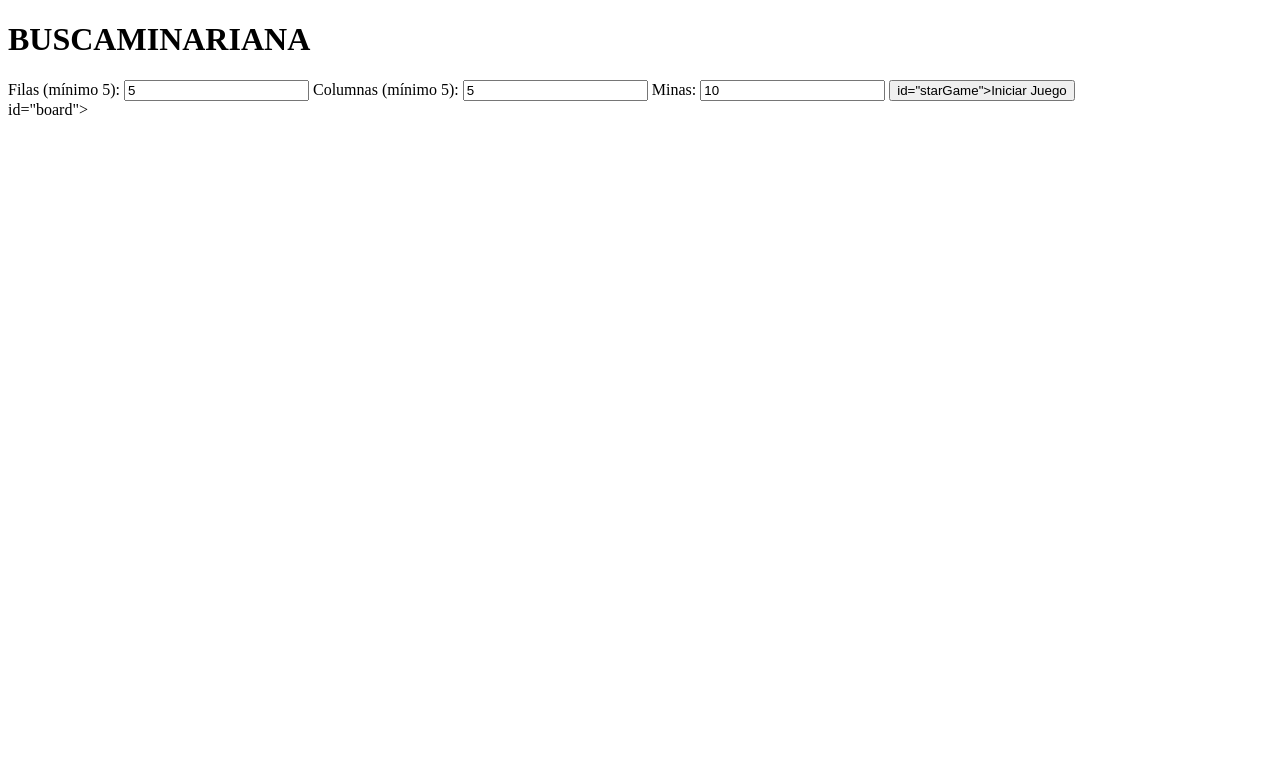
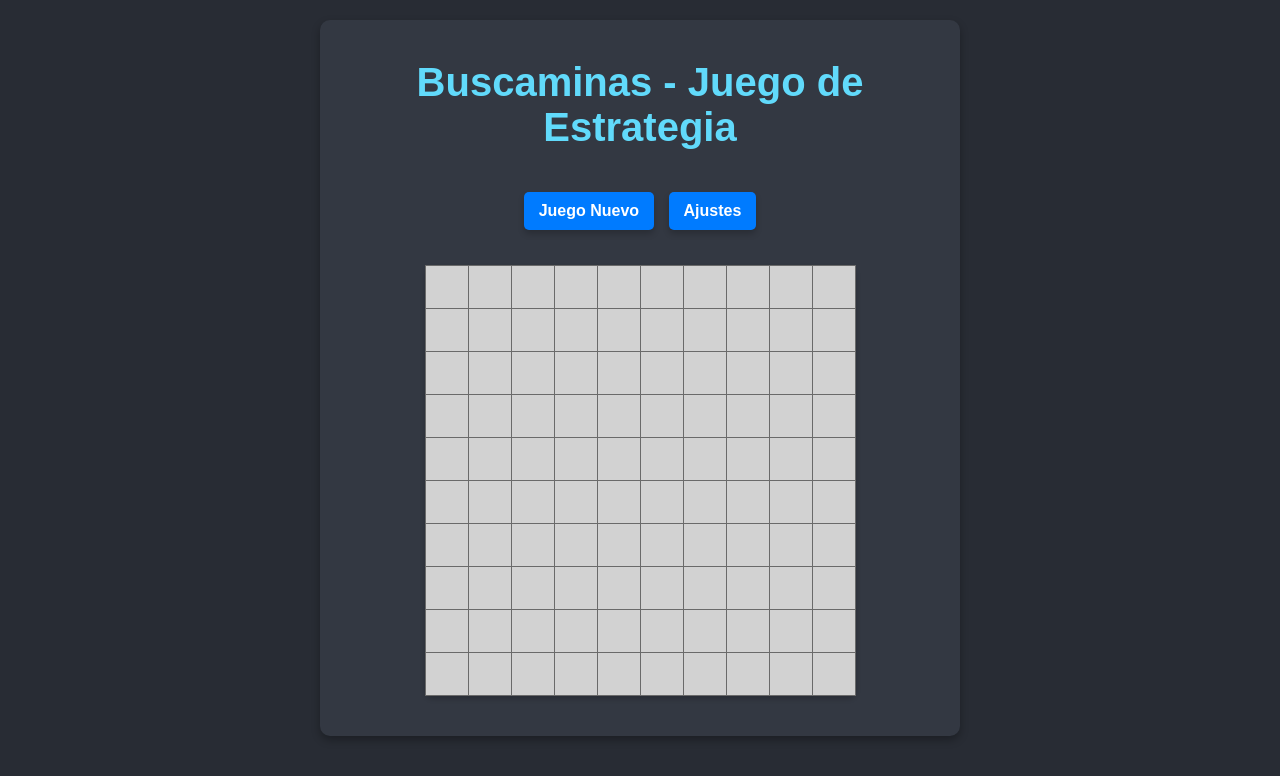
Before and after one commit to AngelIbangovichCamachoCarrion/BUSCAMINAS, a plain HTML site: page index.html in a window 1280 px wide. Drawn offline with Linux system fonts and the light colour scheme.

Commit message:
diseño y acciones listas

```diff
--- a/index.html
+++ b/index.html
@@ -1,26 +1,190 @@
 <!DOCTYPE html>
 <html lang="en">
+
 <head>
-    <meta charset="UTF-8">
-    <meta name="viewport" content="width=device-width, initial-scale=1.0">
-    <title>BUSCAMINARIANA</title>
-    <link rel="stylesheet" href="style.css">
+  <meta charset="UTF-8">
+  <title>Buscaminas</title>
+  <link rel="stylesheet" href="styles.css">
+  <link rel="stylesheet" href="https://cdnjs.cloudflare.com/ajax/libs/font-awesome/5.15.4/css/all.min.css">
 </head>
-<body>
-    <H1>BUSCAMINARIANA</H1>
-    <div id = "config">
-        <label for="rows">Filas (mínimo 5):</label>
-        <input type="number" id="rows" min="5" value="5">
 
-        <label for="cols">Columnas (mínimo 5):</label>
-        <input type="number" id="cols" min="5" value="5">
+<body oncontextmenu="return false">
+  <div id="contenedor">
+    <h1>Buscaminas - Juego de Estrategia</h1> <!-- Título en el fondo de la página -->
 
-        <label for="mines">Minas:</label>
-        <input type="number" id="mines" value="10">
+    <div id="juego-nuevo">
+      Juego Nuevo
+    </div>
 
-        <button>id="starGame">Iniciar Juego</button>
+    <div id="Ajustes">
+      Ajustes
     </div>
-    <div>id="board"></div>
-    <script src="script.js"></script>
+
+    <table id="tablero">
+    </table>
+
+    <script>
+      let filas = 10;
+      let columnas = 10;
+      let minas = 20;
+      let tablero = [];
+
+      let primerMovimiento = true;
+      let juegoTerminado = false;
+
+      function nuevoJuego() {
+        juegoTerminado = false;
+        primerMovimiento = true;
+        tablero = generarTablero(filas, columnas, minas);
+        actualizarTablero();
+      }
+
+      function generarTablero(filas, columnas, minas) {
+        let tablero = [];
+        // Inicializar tablero vacío
+        for (let i = 0; i < filas; i++) {
+          tablero[i] = [];
+          for (let j = 0; j < columnas; j++) {
+            tablero[i][j] = {
+              valor: 0,
+              descubierto: false,
+              marcado: false,
+              mina: false
+            };
+          }
+        }
+        // Colocar minas aleatoriamente
+        let minasColocadas = 0;
+        while (minasColocadas < minas) {
+          let x = Math.floor(Math.random() * filas);
+          let y = Math.floor(Math.random() * columnas);
+          if (!tablero[x][y].mina) {
+            tablero[x][y].mina = true;
+            minasColocadas++;
+          }
+        }
+        // Calcular valores de las celdas
+        for (let i = 0; i < filas; i++) {
+          for (let j = 0; j < columnas; j++) {
+            if (!tablero[i][j].mina) {
+              let count = 0;
+              for (let dx = -1; dx <= 1; dx++) {
+                for (let dy = -1; dy <= 1; dy++) {
+                  let nx = i + dx;
+                  let ny = j + dy;
+                  if (nx >= 0 && nx < filas && ny >= 0 && ny < columnas && tablero[nx][ny].mina) {
+                    count++;
+                  }
+                }
+              }
+              tablero[i][j].valor = count;
+            }
+          }
+        }
+        return tablero;
+      }
+
+      function actualizarTablero() {
+        let tablaHTML = document.getElementById("tablero");
+        tablaHTML.innerHTML = "";
+        for (let i = 0; i < filas; i++) {
+          let fila = document.createElement("tr");
+          for (let j = 0; j < columnas; j++) {
+            let celda = document.createElement("td");
+            celda.dataset.x = i;
+            celda.dataset.y = j;
+            celda.addEventListener("click", descubrirCelda);
+            celda.addEventListener("contextmenu", marcarCelda);
+            if (tablero[i][j].descubierto) {
+              if (tablero[i][j].mina) {
+                celda.innerHTML = '<i class="fas fa-bomb"></i>';
+              } else if (tablero[i][j].valor > 0) {
+                celda.textContent = tablero[i][j].valor;
+              }
+            } else if (tablero[i][j].marcado) {
+              celda.textContent = "!";
+              celda.classList.add("bandera");
+            }
+            fila.appendChild(celda);
+          }
+          tablaHTML.appendChild(fila);
+        }
+      }
+
+      function descubrirCelda(event) {
+        if (juegoTerminado) {
+          return;
+        }
+
+        let x = parseInt(event.target.dataset.x);
+        let y = parseInt(event.target.dataset.y);
+        if (!tablero[x][y].descubierto && !tablero[x][y].marcado) {
+          if (primerMovimiento) {
+            // Si es el primer movimiento y la casilla es una mina, reubicar la mina
+            while (tablero[x][y].mina) {
+              nuevoJuego();
+            }
+            primerMovimiento = false;
+          }
+          tablero[x][y].descubierto = true;
+          if (tablero[x][y].mina) {
+            // Mostrar todas las minas y marcar la casilla actual
+            for (let i = 0; i < filas; i++) {
+              for (let j = 0; j < columnas; j++) {
+                if (tablero[i][j].mina) {
+                  tablero[i][j].descubierto = true;
+                }
+              }
+            }
+            tablero[x][y].descubierto = "boom";
+            juegoTerminado = true;
+          } else {
+            if (tablero[x][y].valor === 0) {
+              // Descubrir celdas adyacentes si el valor es 0
+              for (let dx = -1; dx <= 1; dx++) {
+                for (let dy = -1; dy <= 1; dy++) {
+                  let nx = x + dx;
+                  let ny = y + dy;
+                  if (nx >= 0 && nx < filas && ny >= 0 && ny < columnas && !tablero[nx][ny].descubierto) {
+                    descubrirCelda({
+                      target: {
+                        dataset: {
+                          x: nx,
+                          y: ny
+                        }
+                      }
+                    });
+                  }
+                }
+              }
+            }
+          }
+          actualizarTablero();
+        }
+      }
+
+      function marcarCelda(event) {
+        event.preventDefault(); // Evitar menú contextual
+        let x = parseInt(event.target.dataset.x);
+        let y = parseInt(event.target.dataset.y);
+        if (!tablero[x][y].descubierto) {
+          tablero[x][y].marcado = !tablero[x][y].marcado;
+          actualizarTablero();
+        }
+      }
+
+      document.getElementById("juego-nuevo").addEventListener("click", nuevoJuego);
+      document.getElementById("Ajustes").addEventListener("click", () => {
+        filas = prompt("Número de filas:");
+        columnas = prompt("Número de columnas:");
+        minas = prompt("Número de minas:");
+        nuevoJuego();
+      });
+
+      nuevoJuego();
+
+    </script>
+  </div>
 </body>
+
 </html>
--- /dev/null
+++ b/styles.css
@@ -0,0 +1,138 @@
+body {
+    font-family: 'Arial', sans-serif;
+    background-color: #282c34;
+    color: #f0f0f0;
+    text-align: center;
+    margin: 0;
+    padding: 0;
+}
+
+h1 {
+    color: #61dafb;
+    font-size: 2.5em;
+    margin-top: 20px;
+    animation: fadeIn 1.5s ease-in-out;
+}
+
+#contenedor {
+    margin: 20px auto;
+    width: 70%;
+    max-width: 600px;
+    text-align: center;
+    background: #333842;
+    padding: 20px;
+    border-radius: 10px;
+    box-shadow: 0 4px 8px rgba(0, 0, 0, 0.3);
+    animation: fadeIn 1.5s ease-in-out;
+}
+
+table {
+    border-collapse: collapse;
+    margin: 20px auto;
+}
+
+td {
+    border: 1px solid #6a6a6a;
+    width: 40px;
+    height: 40px;
+    text-align: center;
+    font-size: 18px;
+    color: #333;
+    background-color: #d2d2d2;
+    cursor: pointer;
+    transition: all 0.3s ease;
+}
+
+td:hover {
+    background-color: #bbb;
+    transform: scale(1.1);
+}
+
+.boom {
+    background-color: #ff4c4c !important;
+    color: white;
+    font-weight: bold;
+    animation: shake 0.3s;
+}
+
+.bandera {
+    color: red;
+    font-weight: bold;
+}
+
+#juego-nuevo,
+#Ajustes {
+    padding: 10px 15px;
+    margin: 15px 5px;
+    cursor: pointer;
+    display: inline-block;
+    background-color: #007bff;
+    color: white;
+    font-weight: bold;
+    border-radius: 5px;
+    box-shadow: 0 4px 6px rgba(0, 0, 0, 0.2);
+    transition: all 0.3s ease;
+}
+
+#juego-nuevo:hover,
+#Ajustes:hover {
+    background-color: #0056b3;
+    transform: scale(1.05);
+    box-shadow: 0 6px 10px rgba(0, 0, 0, 0.3);
+}
+
+#tablero {
+    background-color: #ddd;
+    padding: 10px;
+    border-radius: 8px;
+    box-shadow: 0 3px 5px rgba(0, 0, 0, 0.2);
+    transition: all 0.3s ease;
+}
+
+/* Animaciones */
+@keyframes fadeIn {
+    0% {
+        opacity: 0;
+        transform: translateY(-20px);
+    }
+    100% {
+        opacity: 1;
+        transform: translateY(0);
+    }
+}
+
+@keyframes shake {
+    0% {
+        transform: translate(1px, 1px) rotate(0deg);
+    }
+    10% {
+        transform: translate(-1px, -2px) rotate(-1deg);
+    }
+    20% {
+        transform: translate(-3px, 0px) rotate(1deg);
+    }
+    30% {
+        transform: translate(3px, 2px) rotate(0deg);
+    }
+    40% {
+        transform: translate(1px, -1px) rotate(1deg);
+    }
+    50% {
+        transform: translate(-1px, 2px) rotate(-1deg);
+    }
+    60% {
+        transform: translate(-3px, 1px) rotate(0deg);
+    }
+    70% {
+        transform: translate(3px, 1px) rotate(-1deg);
+    }
+    80% {
+        transform: translate(-1px, -1px) rotate(1deg);
+    }
+    90% {
+        transform: translate(1px, 2px) rotate(0deg);
+    }
+    100% {
+        transform: translate(1px, -2px) rotate(-1deg);
+    }
+}
```
Also changed, not shown: script.js (deleted).
